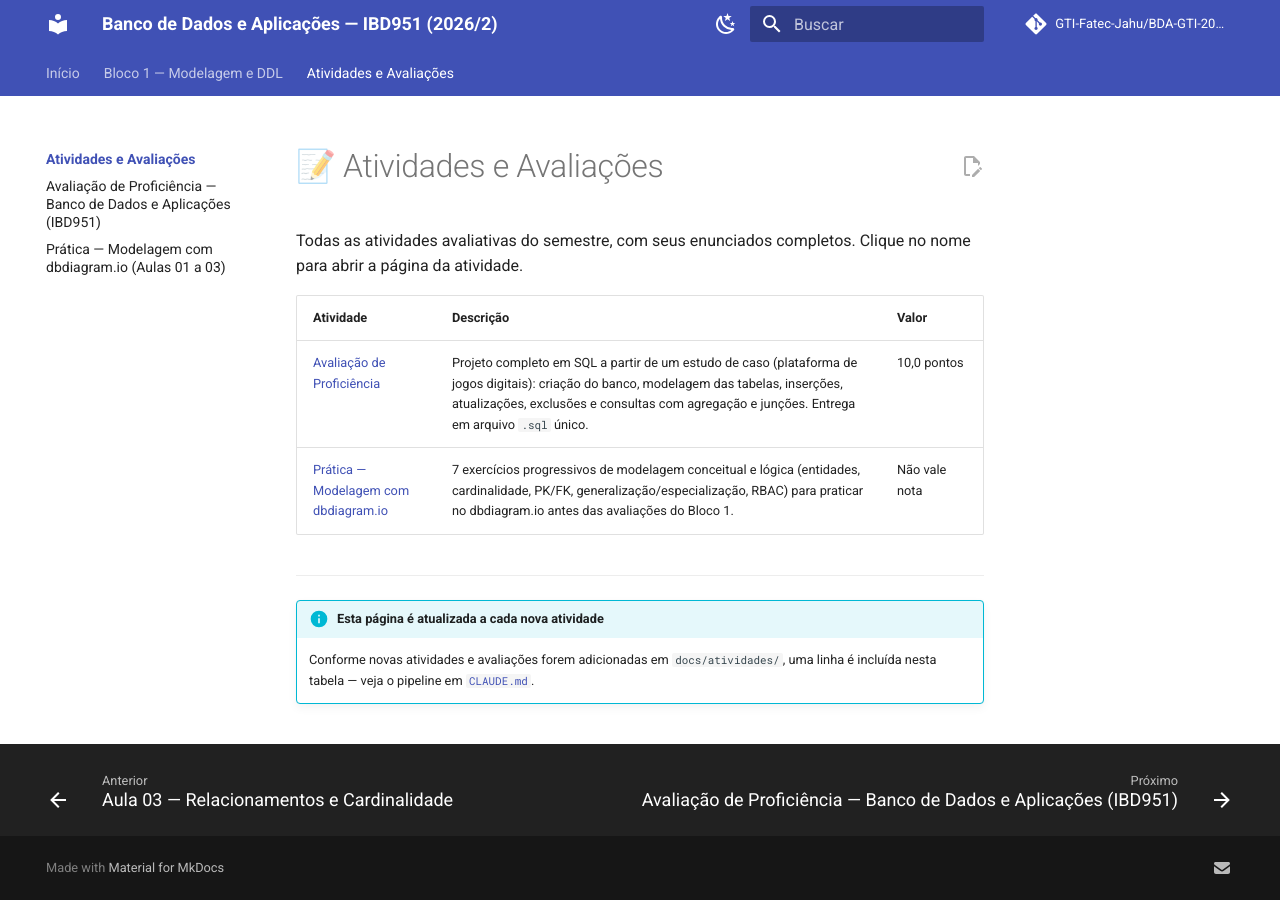
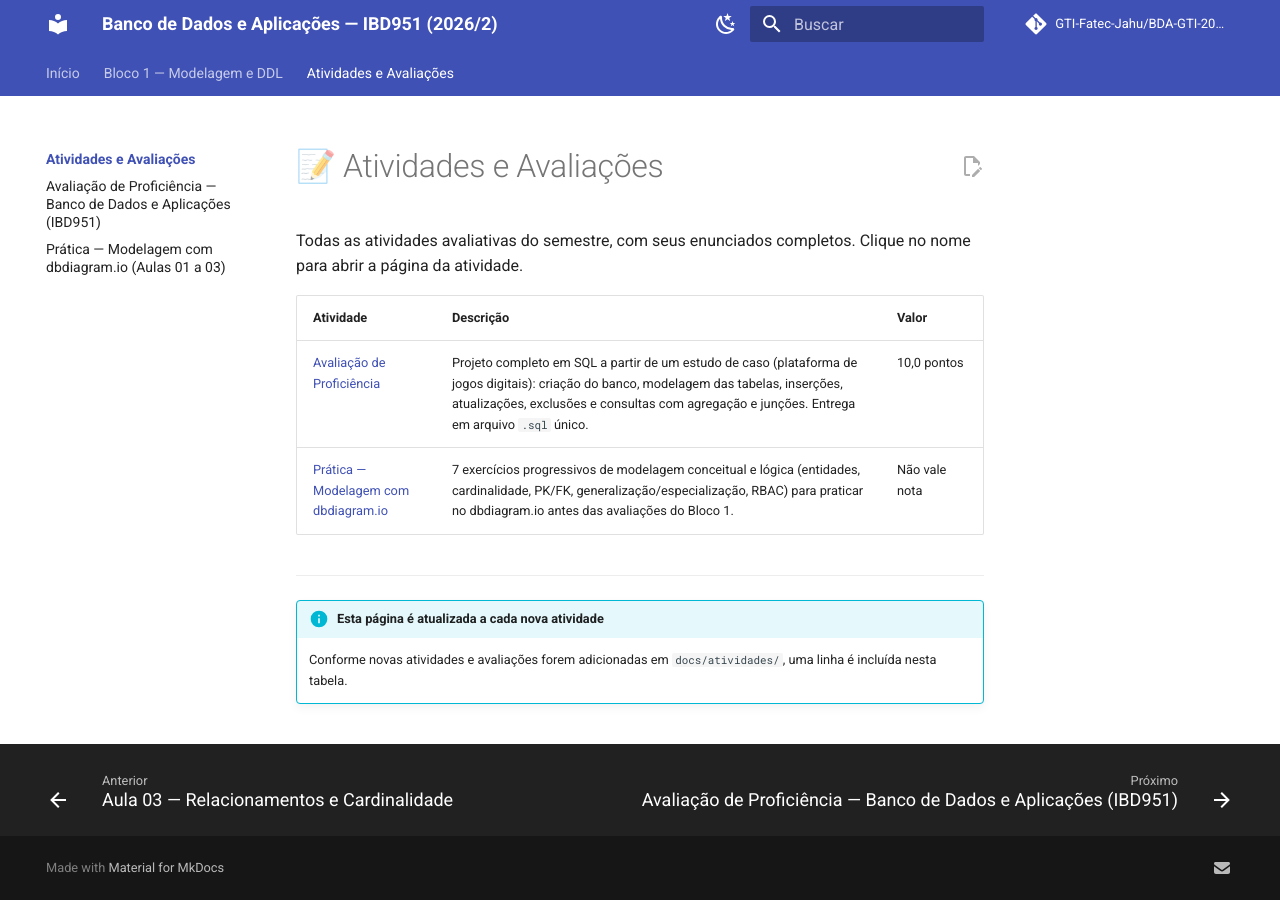
Before and after one commit to GTI-Fatec-Jahu/BDA-GTI-2026-2, an MkDocs documentation site: the page built from docs/atividades/index.md, in a window 1280 px wide. Built offline with MkDocs 1.6.1 and Material for MkDocs 9.7.7, drawn with Linux system fonts in a browser that asks for light colours; comment, search, counter and statistics services are not loaded.

Commit message:
Remove referência ao CLAUDE.md do material publicado — página de atividades é conteúdo do professor, não deve expor a ferramenta de apoio usada na formatação

```diff
--- a/docs/atividades/index.md
+++ b/docs/atividades/index.md
@@ -10,4 +10,4 @@ Todas as atividades avaliativas do semestre, com seus enunciados completos. Cliq
 ---
 
 !!! info "Esta página é atualizada a cada nova atividade"
-    Conforme novas atividades e avaliações forem adicionadas em `docs/atividades/`, uma linha é incluída nesta tabela — veja o pipeline em [`CLAUDE.md`](https://github.com/GTI-Fatec-Jahu/BDA-GTI-2026-2/blob/main/CLAUDE.md).
+    Conforme novas atividades e avaliações forem adicionadas em `docs/atividades/`, uma linha é incluída nesta tabela.
```
